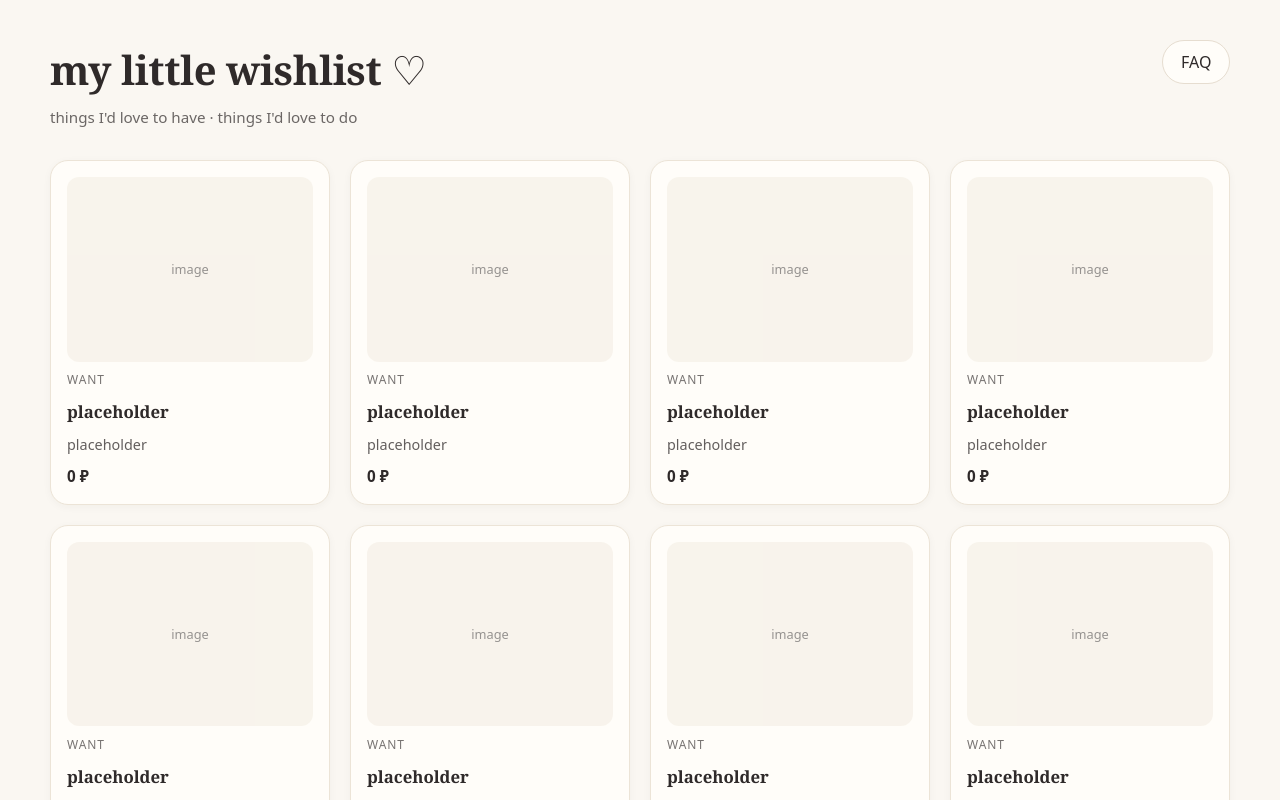
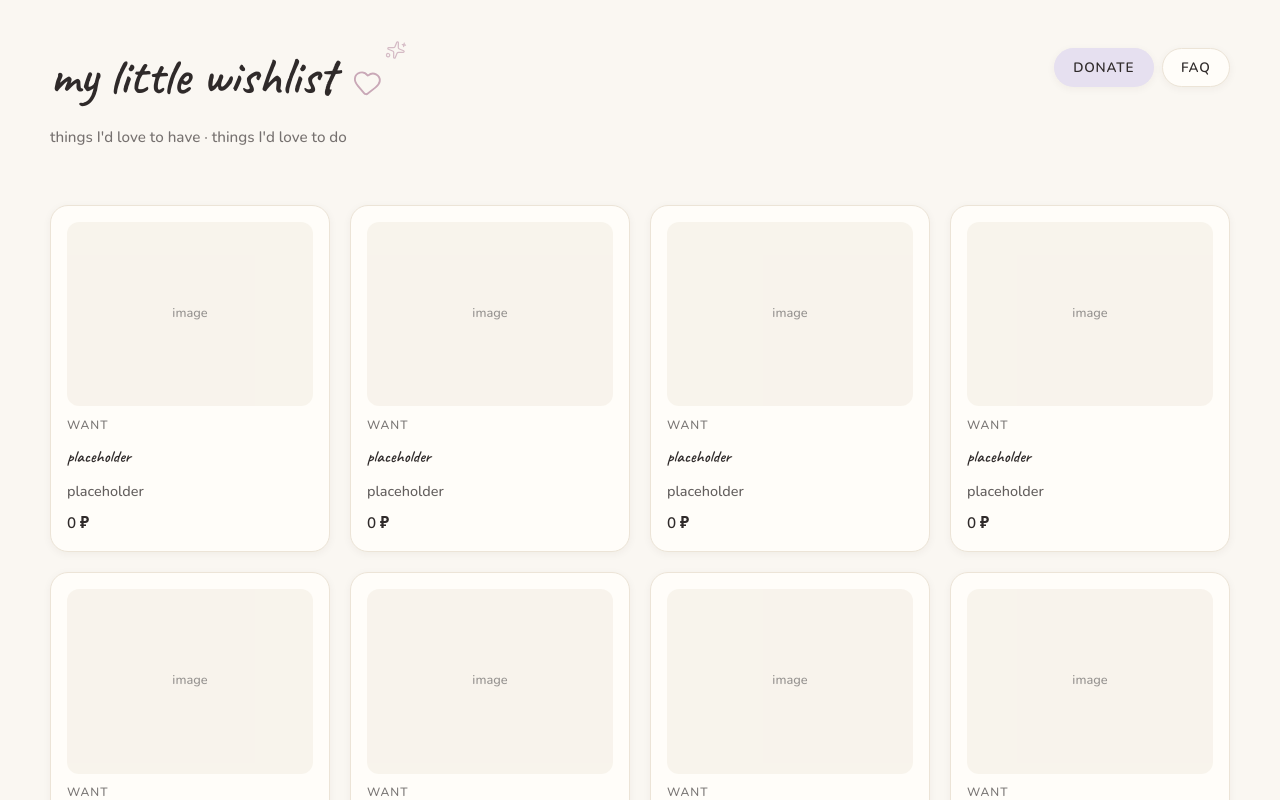
Before and after one commit to varyacvv/varyacvv-wishlist, a React (Vite) app: page / in a window 1280 px wide. Shown: the top 800 px of the page. Built offline with nearby package versions, Linux system fonts and the light colour scheme.

Commit message:
feat: add header and visual identity

```diff
--- a/index.html
+++ b/index.html
@@ -4,6 +4,13 @@
     <meta charset="UTF-8" />
     <meta name="viewport" content="width=device-width, initial-scale=1.0" />
     <title>VARYACVV WISHLIST</title>
+
+    <link rel="preconnect" href="https://fonts.googleapis.com" />
+    <link rel="preconnect" href="https://fonts.gstatic.com" crossorigin />
+    <link
+      href="https://fonts.googleapis.com/css2?family=Caveat:wght@500;600;700&family=Nunito:wght@400;500;600;700&display=swap"
+      rel="stylesheet"
+    />
   </head>
   <body>
     <div id="root"></div>
--- a/package.json
+++ b/package.json
@@ -10,7 +10,7 @@
     "preview": "vite preview"
   },
   "dependencies": {
-    "lucide-react": "^1.43.0",
+    "lucide-react": "^1.45.0",
     "react": "^19.2.8",
     "react-dom": "^19.2.8"
   },
--- a/src/App.tsx
+++ b/src/App.tsx
@@ -2,7 +2,6 @@ import Header from './components/Header/Header';
 import WishlistGrid from './components/WishlistGrid/WishlistGrid';
 import WishlistCard from './components/WishlistCard/WishlistCard';
 import WishlistModal from './components/WishlistModal/WishlistModal';
-import FAQ from './components/FAQ/FAQ';
 import Footer from './components/Footer/Footer';
 import './App.css';
 
@@ -24,7 +23,6 @@ function App() {
             <WishlistCard />
           </WishlistGrid>
 
-          <FAQ />
         </main>
 
         <Footer />
--- a/src/components/Header/Header.css
+++ b/src/components/Header/Header.css
@@ -1,48 +1,112 @@
 .header {
+  position: relative;
   display: flex;
   align-items: flex-start;
   justify-content: space-between;
-  gap: 1rem;
-  padding: 2.5rem 0 2rem;
+  gap: 1.5rem;
+  padding: 3rem 0 2.5rem;
 }
 
 .header__titles {
+  position: relative;
   display: flex;
   flex-direction: column;
   gap: 0.35rem;
 }
 
 .header__title {
-  margin: 0;
-  font-size: clamp(1.75rem, 4vw, 2.5rem);
-  font-weight: 600;
-  letter-spacing: -0.01em;
+  font-size: clamp(2.25rem, 5vw, 3.25rem);
+  line-height: 1.1;
+}
+
+.header__heart {
+  display: inline-block;
+  color: var(--color-accent);
+  vertical-align: middle;
+  margin-left: 0.25rem;
+  transform: rotate(6deg);
 }
 
 .header__subtitle {
-  margin: 0;
   font-size: 0.95rem;
-  opacity: 0.7;
+  font-weight: 500;
+  color: var(--color-text-muted);
 }
 
-.header__faq-button {
-  flex-shrink: 0;
-  padding: 0.55rem 1.1rem;
-  border-radius: 999px;
-  border: 1px solid #e6ddd0;
-  background: #fffdf9;
-  font: inherit;
-  cursor: pointer;
+.header__sparkle {
+  position: absolute;
+  top: -0.5rem;
+  right: -1.5rem;
+  color: var(--color-accent);
+  opacity: 0.75;
+  transform: rotate(12deg);
+  pointer-events: none;
 }
 
-.header__faq-button:hover {
-  background: #f5efe6;
+.header__actions {
+  display: flex;
+  align-items: center;
+  gap: 0.5rem;
+  flex-shrink: 0;
 }
 
-@media (max-width: 600px) {
+.header__button {
+  padding: 0.55rem 1.15rem;
+  border-radius: var(--radius-pill);
+  border: 1px solid var(--color-border);
+  background: var(--color-surface);
+  font-size: 0.85rem;
+  font-weight: 600;
+  letter-spacing: 0.06em;
+  text-transform: uppercase;
+  color: var(--color-text);
+  cursor: pointer;
+  box-shadow: var(--shadow-soft);
+  transition: all var(--transition-soft);
+}
+
+.header__button:hover {
+  background: var(--color-pink);
+  border-color: transparent;
+  transform: translateY(-1px);
+  box-shadow: var(--shadow-lift);
+}
+
+.header__button:active {
+  transform: translateY(0);
+}
+
+/* DONATE — главное действие, чуть заметнее */
+.header__button--primary {
+  background: var(--color-lavender);
+  border-color: transparent;
+}
+
+.header__button--primary:hover {
+  background: var(--color-accent);
+  color: #fffdf9;
+}
+
+@media (max-width: 700px) {
   .header {
     flex-direction: column;
     align-items: flex-start;
-    padding-top: 1.75rem;
+    padding: 2rem 0 1.75rem;
+    gap: 1.25rem;
+  }
+
+  .header__sparkle {
+    right: 0;
+    top: -0.5rem;
+  }
+
+  .header__actions {
+    flex-wrap: wrap;
   }
 }
+
+@media (prefers-reduced-motion: reduce) {
+  .header__button {
+    transition: none;
+  }
+}
--- a/src/components/Header/Header.tsx
+++ b/src/components/Header/Header.tsx
@@ -1,18 +1,41 @@
+import { Heart, Sparkles } from 'lucide-react';
 import './Header.css';
 
 function Header() {
   return (
     <header className="header">
       <div className="header__titles">
-        <h1 className="header__title">my little wishlist ♡</h1>
+        <h1 className="header__title">
+          my little wishlist{' '}
+          <Heart
+            className="header__heart"
+            size={30}
+            strokeWidth={1.5}
+            aria-hidden="true"
+          />
+        </h1>
         <p className="header__subtitle">
           things I&apos;d love to have · things I&apos;d love to do
         </p>
+        <Sparkles
+          className="header__sparkle"
+          size={20}
+          strokeWidth={1.5}
+          aria-hidden="true"
+        />
       </div>
 
-      <button type="button" className="header__faq-button">
-        FAQ
-      </button>
+      <div className="header__actions">
+        <button
+          type="button"
+          className="header__button header__button--primary"
+        >
+          DONATE
+        </button>
+        <button type="button" className="header__button">
+          FAQ
+        </button>
+      </div>
     </header>
   );
 }
--- a/src/components/WishlistCard/WishlistCard.css
+++ b/src/components/WishlistCard/WishlistCard.css
@@ -3,18 +3,19 @@
   flex-direction: column;
   gap: 0.6rem;
   padding: 1rem;
-  border-radius: 18px;
-  background: #fffdf9;
-  border: 1px solid #ece4d7;
-  box-shadow: 0 2px 8px rgba(60, 40, 20, 0.04);
+  border-radius: var(--radius-card);
+  background: var(--color-surface);
+  border: 1px solid var(--color-border);
+  box-shadow: var(--shadow-soft);
 }
 
 .wishlist-card__image-placeholder {
   aspect-ratio: 4 / 3;
   border-radius: 12px;
   background: #f2ebe0;
-  display: grid;
-  place-items: center;
+  display: flex;
+  align-items: center;
+  justify-content: center;
   font-size: 0.8rem;
   opacity: 0.5;
 }
@@ -27,7 +28,6 @@
 }
 
 .wishlist-card__title {
-  margin: 0;
   font-size: 1.05rem;
 }
 
--- a/src/index.css
+++ b/src/index.css
@@ -1,13 +1,32 @@
 :root {
-  font-family: system-ui, Avenir, Helvetica, Arial, sans-serif;
-  line-height: 1.5;
-  font-weight: 400;
+  --font-display: "Caveat", "Segoe Script", cursive;
+  --font-body: "Nunito", system-ui, -apple-system, sans-serif;
 
-  color: #2f2a2a;
-  background-color: #faf7f2;
+  --color-background: #faf7f2;
+  --color-surface: #fffdf9;
+  --color-text: #2f2a2a;
+  --color-text-muted: rgba(47, 42, 42, 0.65);
+  --color-border: #ece4d7;
 
-  font-synthesis: none;
-  text-rendering: optimizeLegibility;
+  --color-lavender: #e6e0f0;
+  --color-pink: #f3d9dc;
+  --color-blue: #dbe6f0;
+  --color-mint: #dceee1;
+  --color-accent: #c9a8b7;
+
+  --radius-card: 18px;
+  --radius-pill: 999px;
+  --shadow-soft: 0 2px 8px rgba(60, 40, 20, 0.05);
+  --shadow-lift: 0 10px 24px rgba(60, 40, 20, 0.08);
+
+  --transition-soft: 180ms ease;
+
+  font-family: var(--font-body);
+  font-weight: 500;
+  line-height: 1.55;
+  color: var(--color-text);
+  background-color: var(--color-background);
+
   -webkit-font-smoothing: antialiased;
   -moz-osx-font-smoothing: grayscale;
 }
@@ -18,18 +37,30 @@
 
 body {
   margin: 0;
-  min-width: 320px;
   min-height: 100vh;
+  background-color: var(--color-background);
+  color: var(--color-text);
 }
 
 #root {
   min-height: 100vh;
 }
 
-h1, h2, h3 {
-  font-family: Georgia, 'Times New Roman', serif;
+h1,
+h2,
+h3 {
+  font-family: var(--font-display);
+  font-weight: 600;
+  margin: 0;
 }
 
 button {
+  font-family: inherit;
   color: inherit;
 }
+
+:focus-visible {
+  outline: 2px solid var(--color-accent);
+  outline-offset: 2px;
+  border-radius: 6px;
+}
```
Also changed, not shown: 1 other file (tests, documents, lock files or other folders).
